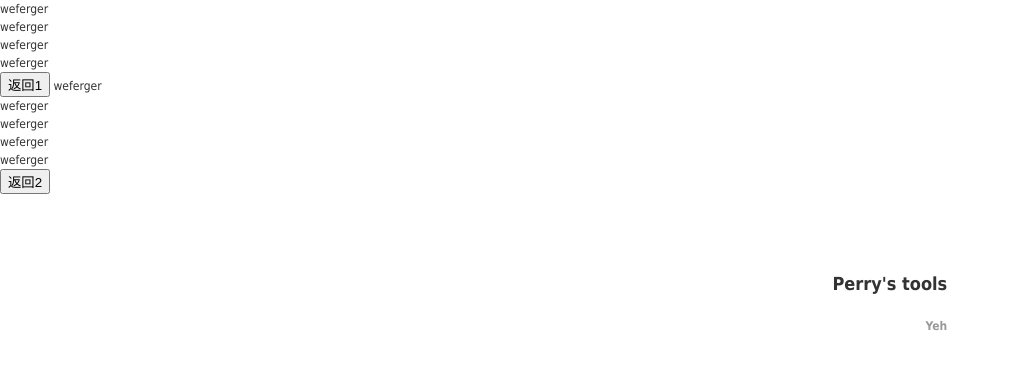
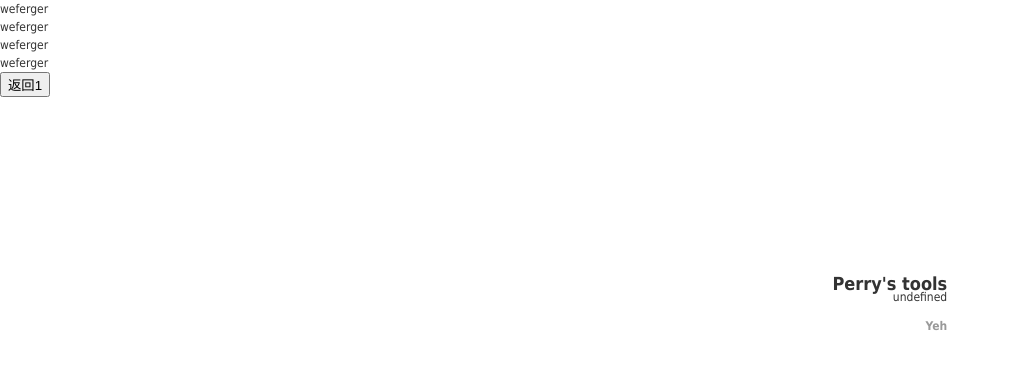
Before and after one commit to yeeh/tool.yeeh.org, a Jekyll site: the page built from index.html, in a window 1280 px wide. Shown: the top 370 px of the page, without its empty margins (0-1010 px from the left). Built offline with Jekyll 4.4.1, drawn with Linux system fonts in a browser that asks for light colours.

Commit message:
Update index.html

```diff
--- a/index.html
+++ b/index.html
@@ -22,9 +22,7 @@ p:nth-child(2) a, a:hover{color: #999;}
 </div>
 weferger<br>weferger<br>weferger<br>weferger<br>
 <button onclick="alert(1);CtripUtil.app_back_to_last_page("This is a json string for my previous H5 page", false);alert(2)">返回1</button>
-weferger<br>weferger<br>weferger<br>weferger<br>weferger<br>
-<button onclick="alert(typeof CtripUtil)">返回2</button>
 <div id="aa"></div>
 <script>
-    setInterval(function(){ document.getElementById("aa").innerHTML += '<br>'+ typeof CtripUtil.app_back_to_last_page}, 3000);
+    setInterval(function(){ document.getElementById("aa").innerHTML += '<br>'+ typeof CtripUtil}, 3000);
 </script>
```
